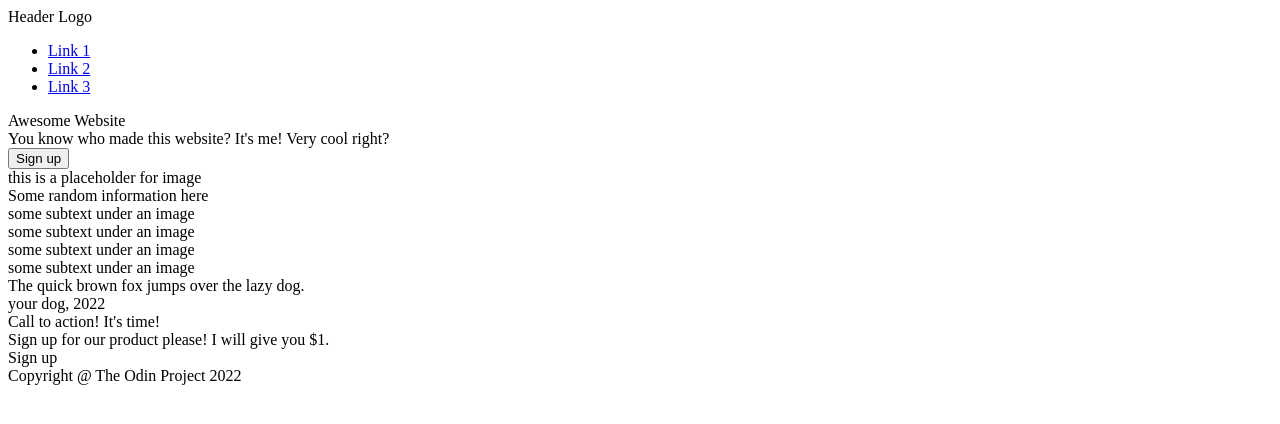
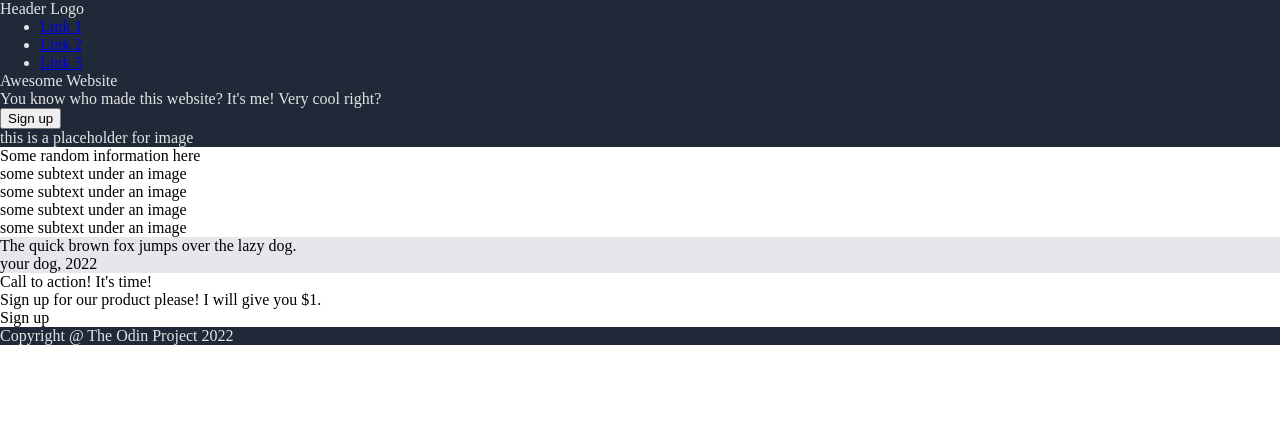
Before and after one commit to yosuanicolaus/odin-landing-page, a plain HTML site: page index.html in a window 1280 px wide. Drawn offline with Linux system fonts and the light colour scheme.

Commit message:
setup css main blocks, add bg color

```diff
--- a/index.html
+++ b/index.html
@@ -4,6 +4,7 @@
     <meta charset="UTF-8">
     <meta http-equiv="X-UA-Compatible" content="IE=edge">
     <meta name="viewport" content="width=device-width, initial-scale=1.0">
+    <link rel="stylesheet" href="style.css">
     <title>Odin Landing Page</title>
 </head>
 <body>
--- a/style.css
+++ b/style.css
@@ -0,0 +1,37 @@
+* {
+    margin: 0px;
+}
+
+
+body {
+    display: flex;
+    flex-direction: column;
+    padding: 0px;
+}
+
+
+.header {
+    background-color: #1f2937;
+    color: rgb(228, 228, 228);
+}
+
+
+.content {
+    background-color: white;
+}
+
+
+.quote {
+    background-color: #e5e7eb;
+}
+
+
+.sign-up {
+    background-color: white;
+}
+
+
+.footer {
+    background-color: #1f2937;
+    color: rgb(228, 228, 228);
+}
```
